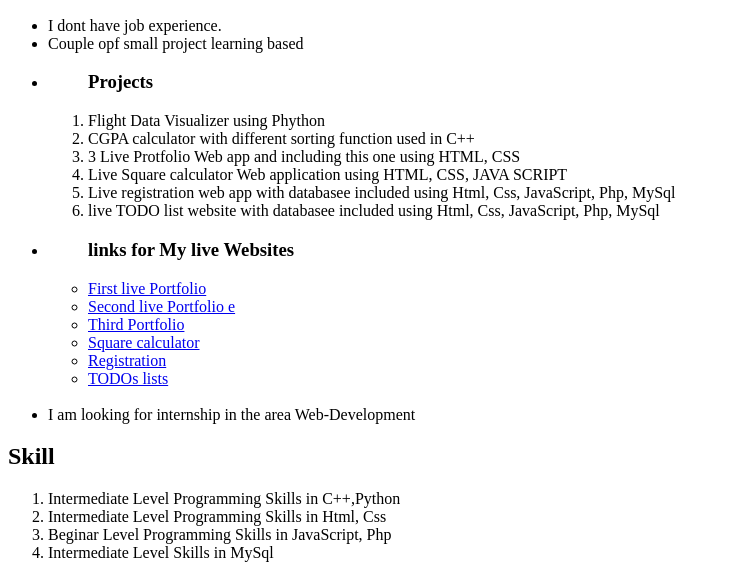
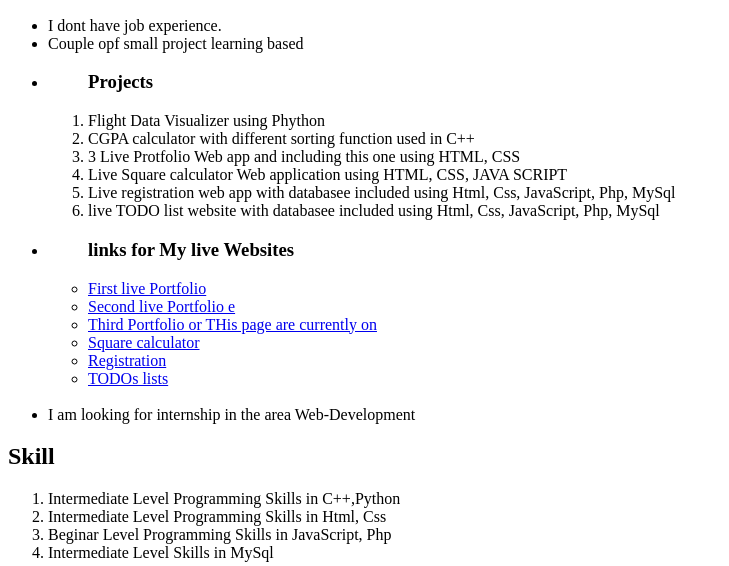
Before and after one commit to AliKhan887/My-Portfolio, a plain HTML site: page index.html in a window 1280 px wide. Shown: the part 534-1100 px from the top of the page, without its empty margins (0-729 px from the left). Drawn offline with Linux system fonts and the light colour scheme.

Commit message:
index.html

```diff
--- a/index.html
+++ b/index.html
@@ -22,7 +22,7 @@
             <li><ul><h3>links for My live Websites</h3>
                 <li><a href="https://alikhan887.github.io/Web-programming-Assignmnets/">First live Portfolio </a></li>
                 <li><a href="https://alikhan887.github.io/Html-Portfolio/">Second live Portfolio e</a></li>
-                <li><a href="https://alikhan887.github.io/My-Portfolio/">Third Portfolio </a></li>
+                <li><a href="https://alikhan887.github.io/My-Portfolio/">Third Portfolio or THis page are currently on  </a></li>
                 <li><a href="https://alikhan887.github.io/Web-Quiz/">Square calculator</a></li>
                 <li><a href="http://Ali.fwh.is">Registration</a></li>
                 <li><a href="http://todos123.fwh.is">TODOs lists</a></li>
```
